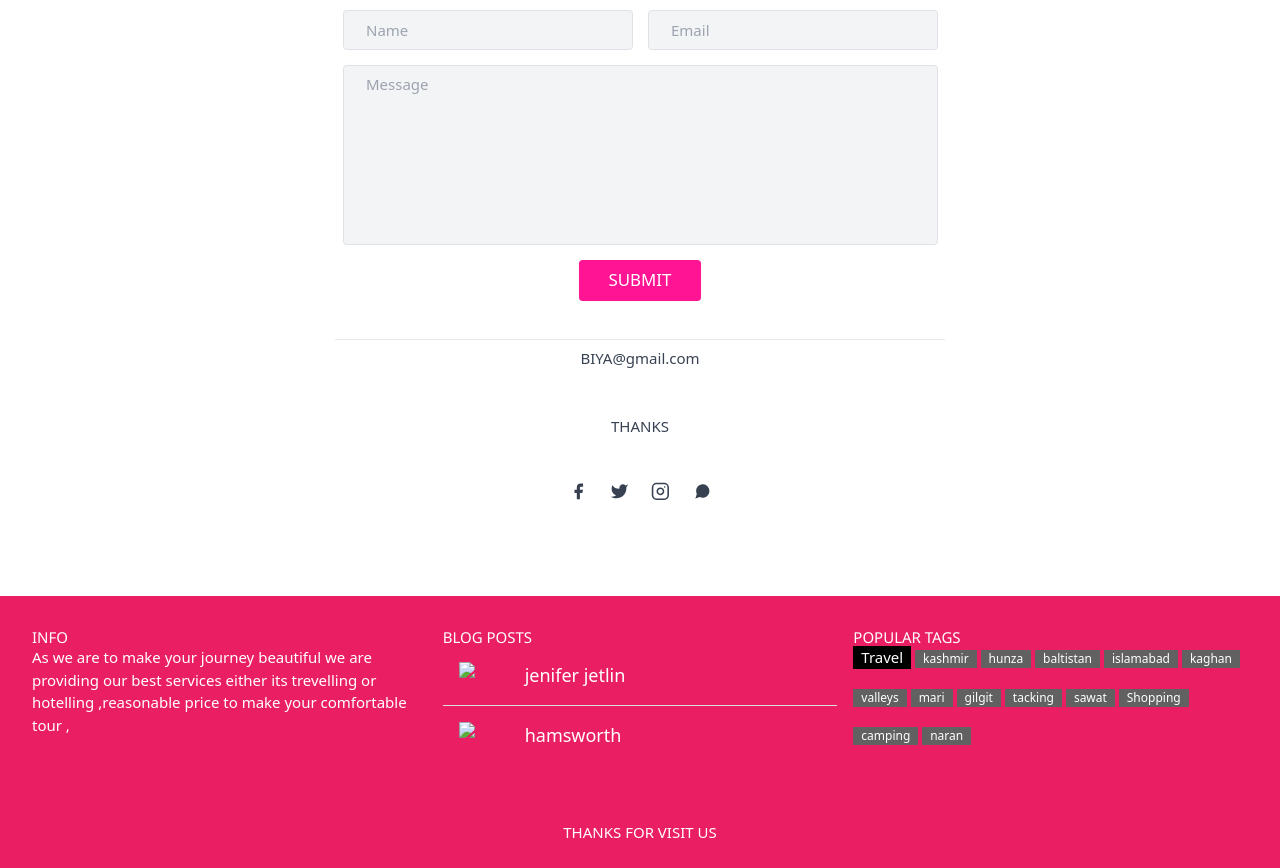
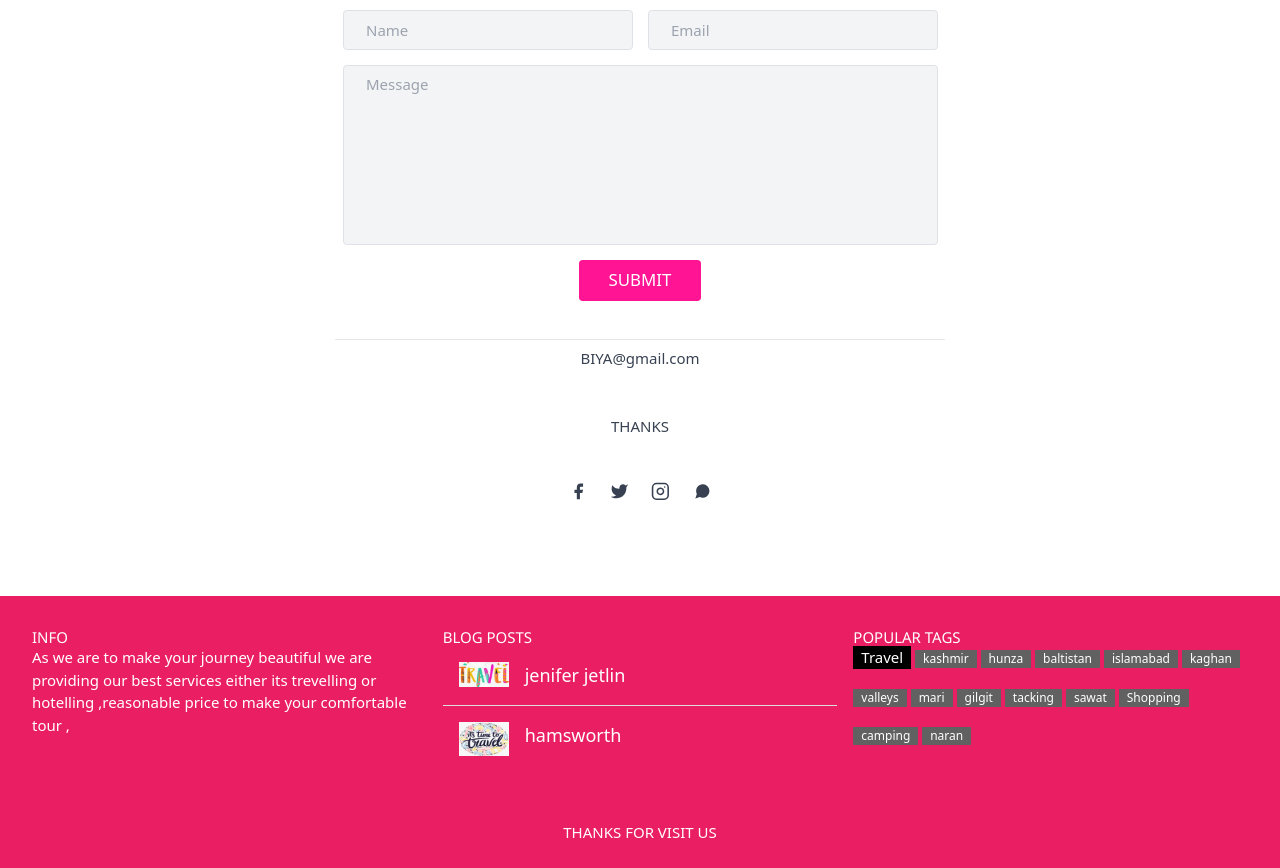
Before and after one commit to Bareera016/travelweb, a plain HTML site: page contact us.html in a window 1280 px wide. Shown: the part 318-1186 px from the top of the page. Drawn offline with nearby package versions, Linux system fonts and the light colour scheme.

Commit message:
Update contact us.html

```diff
--- a/contact us.html
+++ b/contact us.html
@@ -159,12 +159,12 @@
         <h3>BLOG POSTS</h3>
         <ul class="w3-ul">
           <li class="w3-padding-16 w3-hover-black">
-            <img src="images/logoo.jpg" class="w3-left w3-margin-right" style="width:50px">
+            <img src="logoo.jpg" class="w3-left w3-margin-right" style="width:50px">
             <span class="w3-large">jenifer jetlin</span><br>
             <span> </span>
           </li>
           <li class="w3-padding-16 w3-hover-black">
-            <img src="images/logo.resize.png" class="w3-left w3-margin-right" style="width:50px">
+            <img src="logo.resize.png" class="w3-left w3-margin-right" style="width:50px">
             <span class="w3-large">hamsworth</span><br>
             <span></span>
           </li>
```
